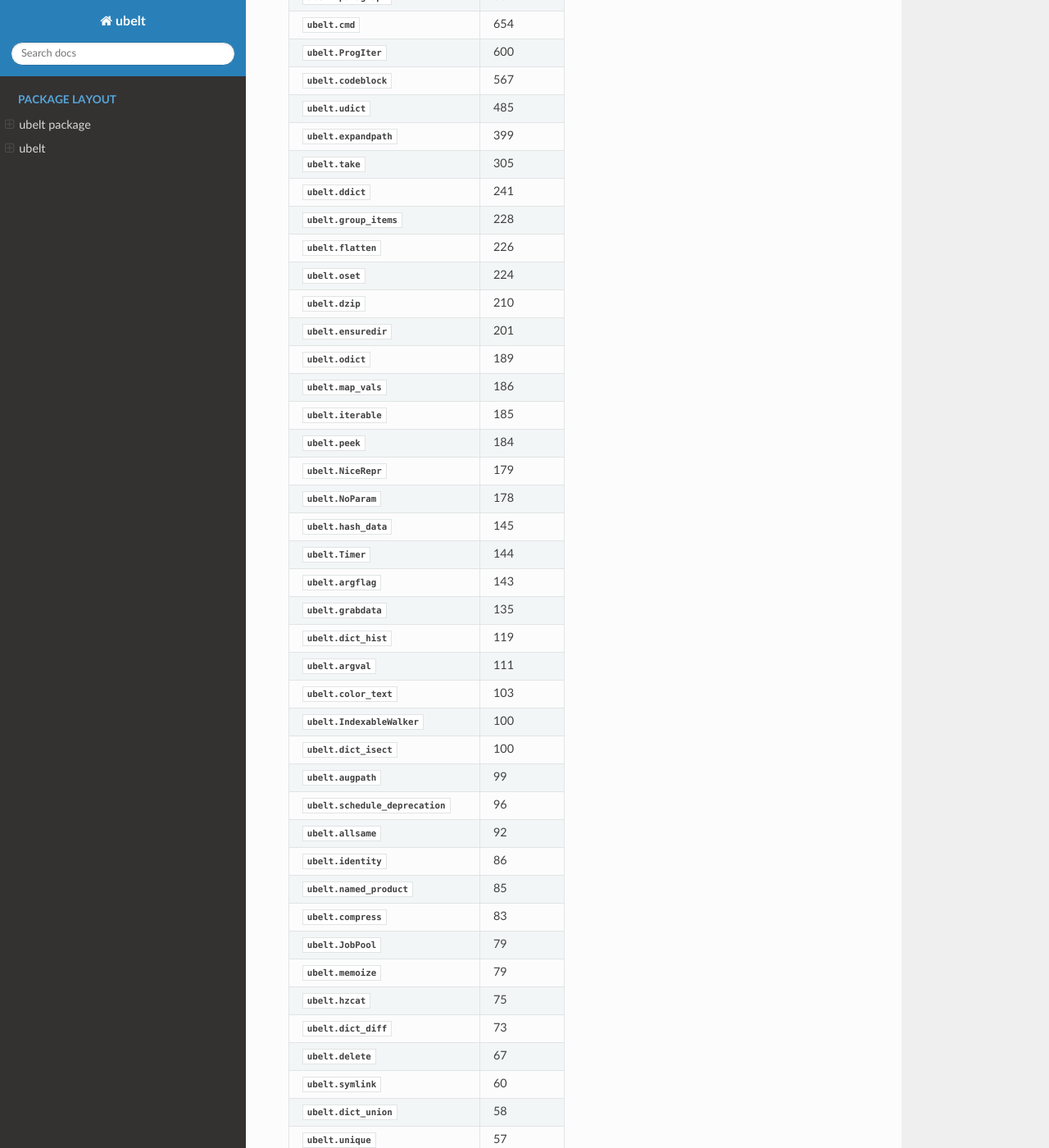
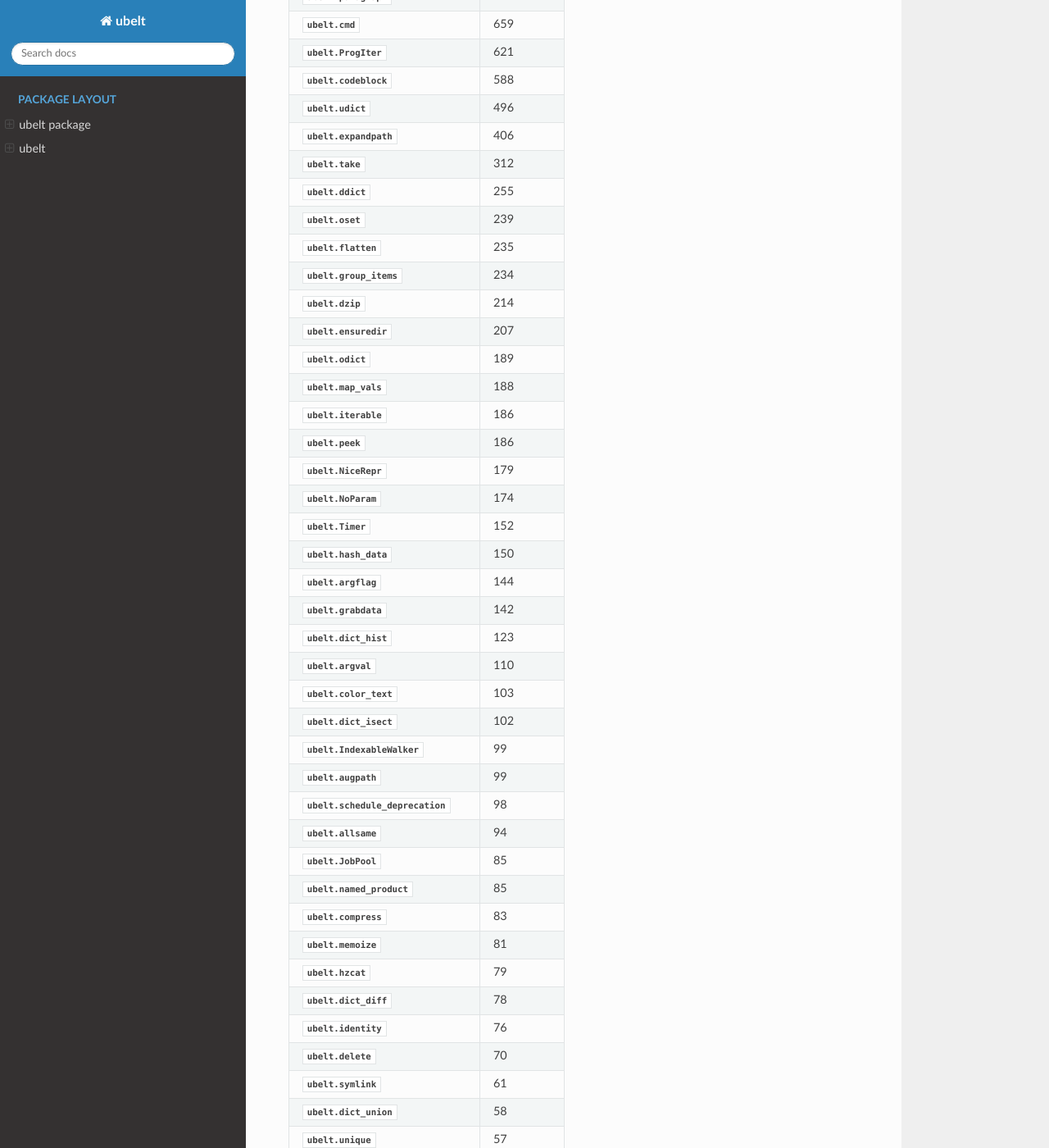
Before and after one commit to Erotemic/ubelt, a Sphinx documentation site: the page built from docs/source/manual/function_usefulness.rst, in a window 1280 px wide and 1400 px high, scrolled down 354 px. Shown: the whole window at 82% size. Built offline with Sphinx 7.4.7 and the Read the Docs theme 3.1.0, drawn with Linux system fonts in a browser that asks for light colours; some of the changed text lies outside the part shown.

Commit message:
Update usefulness (#187)

```diff
--- a/docs/source/manual/function_usefulness.rst
+++ b/docs/source/manual/function_usefulness.rst
@@ -11,81 +11,82 @@ my own code (excluding ubelt itself).
 ================================================================================= ================
  Function name                                                                          Usefulness
 ================================================================================= ================
-:func:`ubelt.urepr<ubelt.util_repr.urepr>`                                                    3542
-:func:`ubelt.Path<ubelt.util_path.Path>`                                                      1915
-:func:`ubelt.paragraph<ubelt.util_str.paragraph>`                                              866
-:func:`ubelt.cmd<ubelt.util_cmd.cmd>`                                                          654
-:func:`ubelt.ProgIter<ubelt.progiter.ProgIter>`                                                600
-:func:`ubelt.codeblock<ubelt.util_str.codeblock>`                                              567
-:func:`ubelt.udict<ubelt.util_dict.udict>`                                                     485
-:func:`ubelt.expandpath<ubelt.util_path.expandpath>`                                           399
-:func:`ubelt.take<ubelt.util_list.take>`                                                       305
-:func:`ubelt.ddict<ubelt.util_dict.ddict>`                                                     241
-:func:`ubelt.group_items<ubelt.util_dict.group_items>`                                         228
-:func:`ubelt.flatten<ubelt.util_list.flatten>`                                                 226
-:func:`ubelt.oset<ubelt.orderedset.oset>`                                                      224
-:func:`ubelt.dzip<ubelt.util_dict.dzip>`                                                       210
-:func:`ubelt.ensuredir<ubelt.util_path.ensuredir>`                                             201
+:func:`ubelt.urepr<ubelt.util_repr.urepr>`                                                    3648
+:func:`ubelt.Path<ubelt.util_path.Path>`                                                      2023
+:func:`ubelt.paragraph<ubelt.util_str.paragraph>`                                              911
+:func:`ubelt.cmd<ubelt.util_cmd.cmd>`                                                          659
+:func:`ubelt.ProgIter<ubelt.progiter.ProgIter>`                                                621
+:func:`ubelt.codeblock<ubelt.util_str.codeblock>`                                              588
+:func:`ubelt.udict<ubelt.util_dict.udict>`                                                     496
+:func:`ubelt.expandpath<ubelt.util_path.expandpath>`                                           406
+:func:`ubelt.take<ubelt.util_list.take>`                                                       312
+:func:`ubelt.ddict<ubelt.util_dict.ddict>`                                                     255
+:func:`ubelt.oset<ubelt.orderedset.oset>`                                                      239
+:func:`ubelt.flatten<ubelt.util_list.flatten>`                                                 235
+:func:`ubelt.group_items<ubelt.util_dict.group_items>`                                         234
+:func:`ubelt.dzip<ubelt.util_dict.dzip>`                                                       214
+:func:`ubelt.ensuredir<ubelt.util_path.ensuredir>`                                             207
 :func:`ubelt.odict<ubelt.util_dict.odict>`                                                     189
-:func:`ubelt.map_vals<ubelt.util_dict.map_vals>`                                               186
-:func:`ubelt.iterable<ubelt.util_list.iterable>`                                               185
-:func:`ubelt.peek<ubelt.util_list.peek>`                                                       184
+:func:`ubelt.map_vals<ubelt.util_dict.map_vals>`                                               188
+:func:`ubelt.iterable<ubelt.util_list.iterable>`                                               186
+:func:`ubelt.peek<ubelt.util_list.peek>`                                                       186
 :func:`ubelt.NiceRepr<ubelt.util_mixins.NiceRepr>`                                             179
-:func:`ubelt.NoParam<ubelt.util_const.NoParam>`                                                178
-:func:`ubelt.hash_data<ubelt.util_hash.hash_data>`                                             145
-:func:`ubelt.Timer<ubelt.util_time.Timer>`                                                     144
-:func:`ubelt.argflag<ubelt.util_arg.argflag>`                                                  143
-:func:`ubelt.grabdata<ubelt.util_download.grabdata>`                                           135
-:func:`ubelt.dict_hist<ubelt.util_dict.dict_hist>`                                             119
-:func:`ubelt.argval<ubelt.util_arg.argval>`                                                    111
+:func:`ubelt.NoParam<ubelt.util_const.NoParam>`                                                174
+:func:`ubelt.Timer<ubelt.util_time.Timer>`                                                     152
+:func:`ubelt.hash_data<ubelt.util_hash.hash_data>`                                             150
+:func:`ubelt.argflag<ubelt.util_arg.argflag>`                                                  144
+:func:`ubelt.grabdata<ubelt.util_download.grabdata>`                                           142
+:func:`ubelt.dict_hist<ubelt.util_dict.dict_hist>`                                             123
+:func:`ubelt.argval<ubelt.util_arg.argval>`                                                    110
 :func:`ubelt.color_text<ubelt.util_colors.color_text>`                                         103
-:func:`ubelt.IndexableWalker<ubelt.util_indexable.IndexableWalker>`                            100
-:func:`ubelt.dict_isect<ubelt.util_dict.dict_isect>`                                           100
+:func:`ubelt.dict_isect<ubelt.util_dict.dict_isect>`                                           102
+:func:`ubelt.IndexableWalker<ubelt.util_indexable.IndexableWalker>`                             99
 :func:`ubelt.augpath<ubelt.util_path.augpath>`                                                  99
-:func:`ubelt.schedule_deprecation<ubelt.util_deprecate.schedule_deprecation>`                   96
-:func:`ubelt.allsame<ubelt.util_list.allsame>`                                                  92
-:func:`ubelt.identity<ubelt.util_func.identity>`                                                86
+:func:`ubelt.schedule_deprecation<ubelt.util_deprecate.schedule_deprecation>`                   98
+:func:`ubelt.allsame<ubelt.util_list.allsame>`                                                  94
+:func:`ubelt.JobPool<ubelt.util_futures.JobPool>`                                               85
 :func:`ubelt.named_product<ubelt.util_dict.named_product>`                                      85
 :func:`ubelt.compress<ubelt.util_list.compress>`                                                83
-:func:`ubelt.JobPool<ubelt.util_futures.JobPool>`                                               79
-:func:`ubelt.memoize<ubelt.util_memoize.memoize>`                                               79
-:func:`ubelt.hzcat<ubelt.util_str.hzcat>`                                                       75
-:func:`ubelt.dict_diff<ubelt.util_dict.dict_diff>`                                              73
-:func:`ubelt.delete<ubelt.util_io.delete>`                                                      67
-:func:`ubelt.symlink<ubelt.util_links.symlink>`                                                 60
+:func:`ubelt.memoize<ubelt.util_memoize.memoize>`                                               81
+:func:`ubelt.hzcat<ubelt.util_str.hzcat>`                                                       79
+:func:`ubelt.dict_diff<ubelt.util_dict.dict_diff>`                                              78
+:func:`ubelt.identity<ubelt.util_func.identity>`                                                76
+:func:`ubelt.delete<ubelt.util_io.delete>`                                                      70
+:func:`ubelt.symlink<ubelt.util_links.symlink>`                                                 61
 :func:`ubelt.dict_union<ubelt.util_dict.dict_union>`                                            58
 :func:`ubelt.unique<ubelt.util_list.unique>`                                                    57
 :func:`ubelt.indent<ubelt.util_str.indent>`                                                     57
 :func:`ubelt.hash_file<ubelt.util_hash.hash_file>`                                              55
 :func:`ubelt.WIN32<ubelt.util_platform.WIN32>`                                                  55
 :func:`ubelt.ensure_app_cache_dir<ubelt.util_platform.ensure_app_cache_dir>`                    55
+:func:`ubelt.invert_dict<ubelt.util_dict.invert_dict>`                                          52
 :func:`ubelt.timestamp<ubelt.util_time.timestamp>`                                              51
-:func:`ubelt.invert_dict<ubelt.util_dict.invert_dict>`                                          49
-:func:`ubelt.find_exe<ubelt.util_platform.find_exe>`                                            47
-:func:`ubelt.find_duplicates<ubelt.util_dict.find_duplicates>`                                  46
-:func:`ubelt.iter_window<ubelt.util_list.iter_window>`                                          45
-:func:`ubelt.highlight_code<ubelt.util_colors.highlight_code>`                                  43
+:func:`ubelt.find_exe<ubelt.util_platform.find_exe>`                                            48
+:func:`ubelt.find_duplicates<ubelt.util_dict.find_duplicates>`                                  48
+:func:`ubelt.iter_window<ubelt.util_list.iter_window>`                                          46
+:func:`ubelt.highlight_code<ubelt.util_colors.highlight_code>`                                  45
 :func:`ubelt.map_keys<ubelt.util_dict.map_keys>`                                                42
-:func:`ubelt.chunks<ubelt.util_list.chunks>`                                                    40
+:func:`ubelt.chunks<ubelt.util_list.chunks>`                                                    41
 :func:`ubelt.import_module_from_name<ubelt.util_import.import_module_from_name>`                40
+:func:`ubelt.argsort<ubelt.util_list.argsort>`                                                  38
 :func:`ubelt.modname_to_modpath<ubelt.util_import.modname_to_modpath>`                          36
-:func:`ubelt.argsort<ubelt.util_list.argsort>`                                                  36
-:func:`ubelt.dict_subset<ubelt.util_dict.dict_subset>`                                          35
-:func:`ubelt.Cacher<ubelt.util_cache.Cacher>`                                                   34
+:func:`ubelt.dict_subset<ubelt.util_dict.dict_subset>`                                          36
+:func:`ubelt.Cacher<ubelt.util_cache.Cacher>`                                                   36
 :func:`ubelt.memoize_property<ubelt.util_memoize.memoize_property>`                             32
-:func:`ubelt.CacheStamp<ubelt.util_cache.CacheStamp>`                                           29
+:func:`ubelt.CacheStamp<ubelt.util_cache.CacheStamp>`                                           31
+:func:`ubelt.argmax<ubelt.util_list.argmax>`                                                    30
+:func:`ubelt.ChDir<ubelt.util_path.ChDir>`                                                      29
 :func:`ubelt.sorted_vals<ubelt.util_dict.sorted_vals>`                                          28
-:func:`ubelt.argmax<ubelt.util_list.argmax>`                                                    28
 :func:`ubelt.writeto<ubelt.util_io.writeto>`                                                    28
 :func:`ubelt.import_module_from_path<ubelt.util_import.import_module_from_path>`                28
-:func:`ubelt.ChDir<ubelt.util_path.ChDir>`                                                      23
-:func:`ubelt.Executor<ubelt.util_futures.Executor>`                                             23
+:func:`ubelt.Executor<ubelt.util_futures.Executor>`                                             22
+:func:`ubelt.sorted_keys<ubelt.util_dict.sorted_keys>`                                          19
 :func:`ubelt.compatible<ubelt.util_func.compatible>`                                            18
-:func:`ubelt.ensure_unicode<ubelt.util_str.ensure_unicode>`                                     17
-:func:`ubelt.sorted_keys<ubelt.util_dict.sorted_keys>`                                          17
+:func:`ubelt.CaptureStdout<ubelt.util_stream.CaptureStdout>`                                    17
 :func:`ubelt.touch<ubelt.util_io.touch>`                                                        16
 :func:`ubelt.memoize_method<ubelt.util_memoize.memoize_method>`                                 15
 :func:`ubelt.readfrom<ubelt.util_io.readfrom>`                                                  15
+:func:`ubelt.ensure_unicode<ubelt.util_str.ensure_unicode>`                                     13
 :func:`ubelt.timeparse<ubelt.util_time.timeparse>`                                              10
 :func:`ubelt.AutoDict<ubelt.util_dict.AutoDict>`                                                10
 :func:`ubelt.modpath_to_modname<ubelt.util_import.modpath_to_modname>`                           8
@@ -129,6 +129,7 @@ my own code (excluding ubelt itself).
 :func:`ubelt.CaptureStream<ubelt.util_stream.CaptureStream>`                                     0
 :func:`ubelt.AutoOrderedDict<ubelt.util_dict.AutoOrderedDict>`                                   0
 ================================================================================= ================
+
 
 .. code:: python
 
```
Also changed, not shown: other parts of docs/source/manual/function_usefulness.rst (+1 -2 lines), README.rst (+5 -5 lines), 2 other files.
